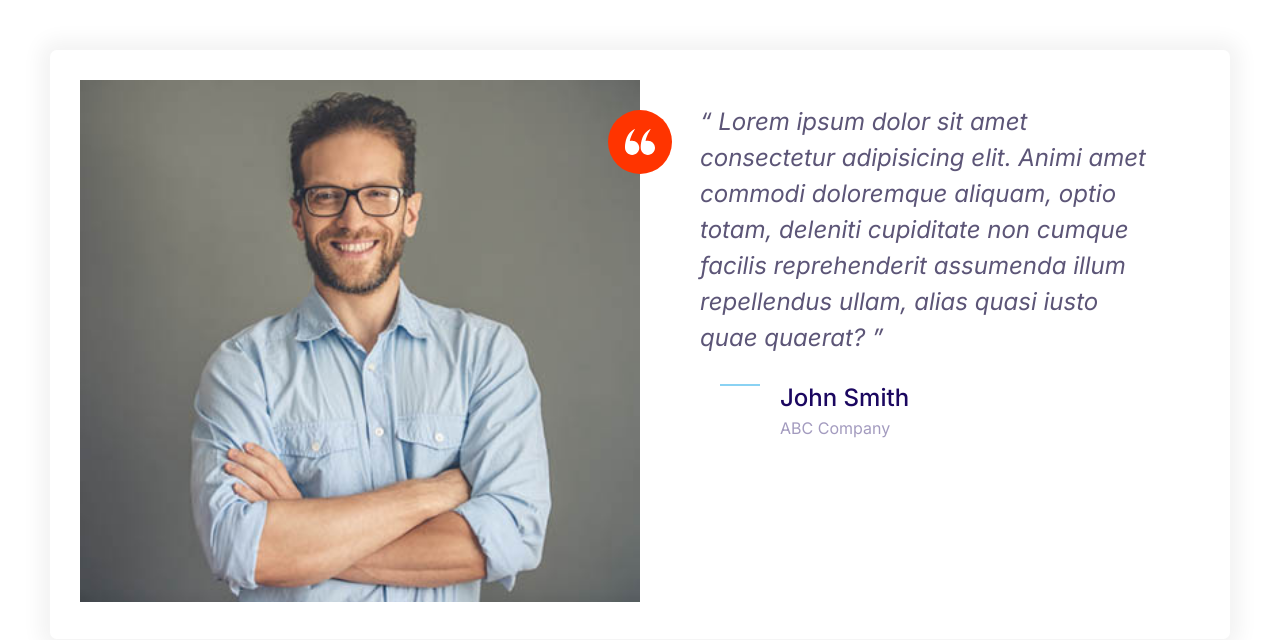
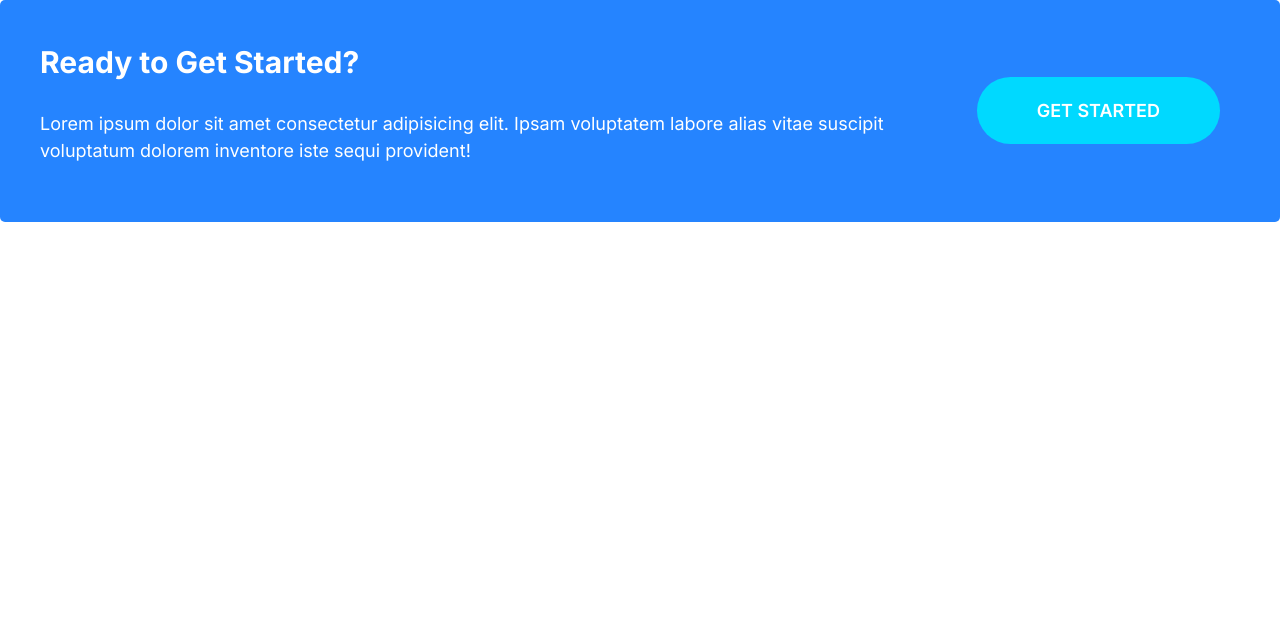
Before and after one commit to Gveyra/hosting-landing-page-practice, a plain HTML site: page index.html in a window 1280 px wide. Drawn offline with Linux system fonts and the light colour scheme.

Commit message:
Callouts componernt

```diff
--- a/css/styles.css
+++ b/css/styles.css
@@ -202,6 +202,10 @@
 }
 .btn--accent:hover {
   background: #ec3000;
+}
+.btn--stretched {
+  padding-left: 6rem;
+  padding-right: 6rem;
 }
 .btn--block {
   width: 100%;
@@ -408,3 +412,36 @@
     margin-left: 6rem;
   }
 }
+/*Callouts*/
+.callout {
+  padding: 4rem;
+  border-radius: 5px;
+}
+.callout--primary {
+  background: var(--color-primary);
+  color: #fff;
+}
+.callout__heading {
+  color: #fff;
+  margin-top: 0;
+  font-size: 3rem;
+}
+.callout .btn {
+  justify-self: center;
+  align-self: center;
+}
+.callout__content {
+  text-align: center;
+}
+@media screen and (min-width: 768px) {
+  .callout .grid--1x2 {
+    grid-template-columns: 1fr auto;
+  }
+  .callout__content {
+    text-align: left;
+  }
+  .callout .btn {
+    justify-self: end;
+    margin: 0 2rem;
+  }
+}
--- a/index.html
+++ b/index.html
@@ -10,42 +10,23 @@
     <link rel="stylesheet" href="css/normalize.css">
     <link rel="stylesheet" href="css/styles.css">
 </head>
-<body style="padding: 5rem;">
-   <div class="card testimonial">
-        <div class="grid grid--1x2">
-            <div class="testimonial__image">
-                <img
-                    src="css/images/testimonial.jpg"
-                    alt="A happy, smiling customer"
-                    >
-                <span class="icon-container icon-container--accent">
-                    <svg class="icon icon--white icon--small">
-                        <use xlink:href="css/images/sprite.svg#icon-quotes"></use>
-                    </svg>
-                </span>
-            </div>
-            <blockquote class="quote">
-                <p class="quote__text">
-                    Lorem ipsum dolor sit amet consectetur adipisicing elit. Animi amet commodi
-                    doloremque aliquam, optio totam, deleniti cupiditate non cumque facilis
-                    reprehenderit assumenda illum repellendus ullam, alias quasi iusto quae
-                    quaerat?
-                </p>
-                <footer>
-                    <div class="media">
-                    <div class="media__image"></div>
-                    <svg class="icon icon--primary quote__line">
-                        <use xlink:href="css/images/sprite.svg#icon-line"></use>
-                    </svg>
-                    <div class="media__body">
-                        <h3 class="media__title quote__author">John Smith</h3>
-                        <p class="quote__organization">ABC Company</p>
-                    </div>
-                    </div>
-                </footer>
-                </blockquote>
-        </div>
+<body>
+    <div class="callout callout--primary">
+    <div class="grid grid--1x2">
+      <div class="callout__content">
+        <h2 class="callout__heading">Ready to Get Started?</h2>
+
+        <p>
+          Lorem ipsum dolor sit amet consectetur adipisicing elit.
+          Ipsam voluptatem labore alias vitae suscipit voluptatum
+          dolorem inventore iste sequi provident!
+        </p>
+      </div>
+
+      <a href="#" class="btn btn--secondary btn--stretched">
+        Get Started
+      </a>
     </div>
-
+  </div>
 </body>
 </html>
```
Also changed, not shown: css/components/callouts.html (added, +15 -0 lines).
